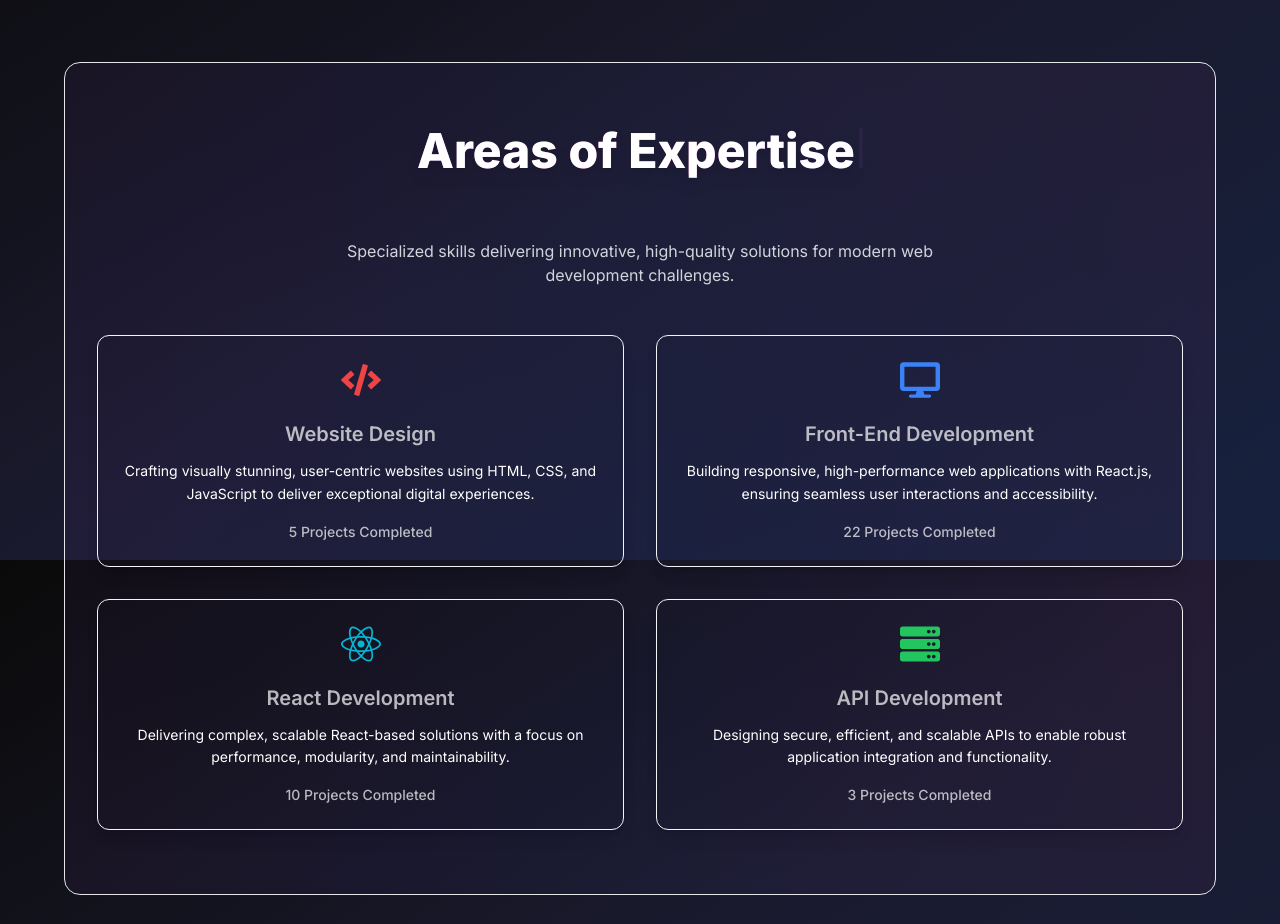
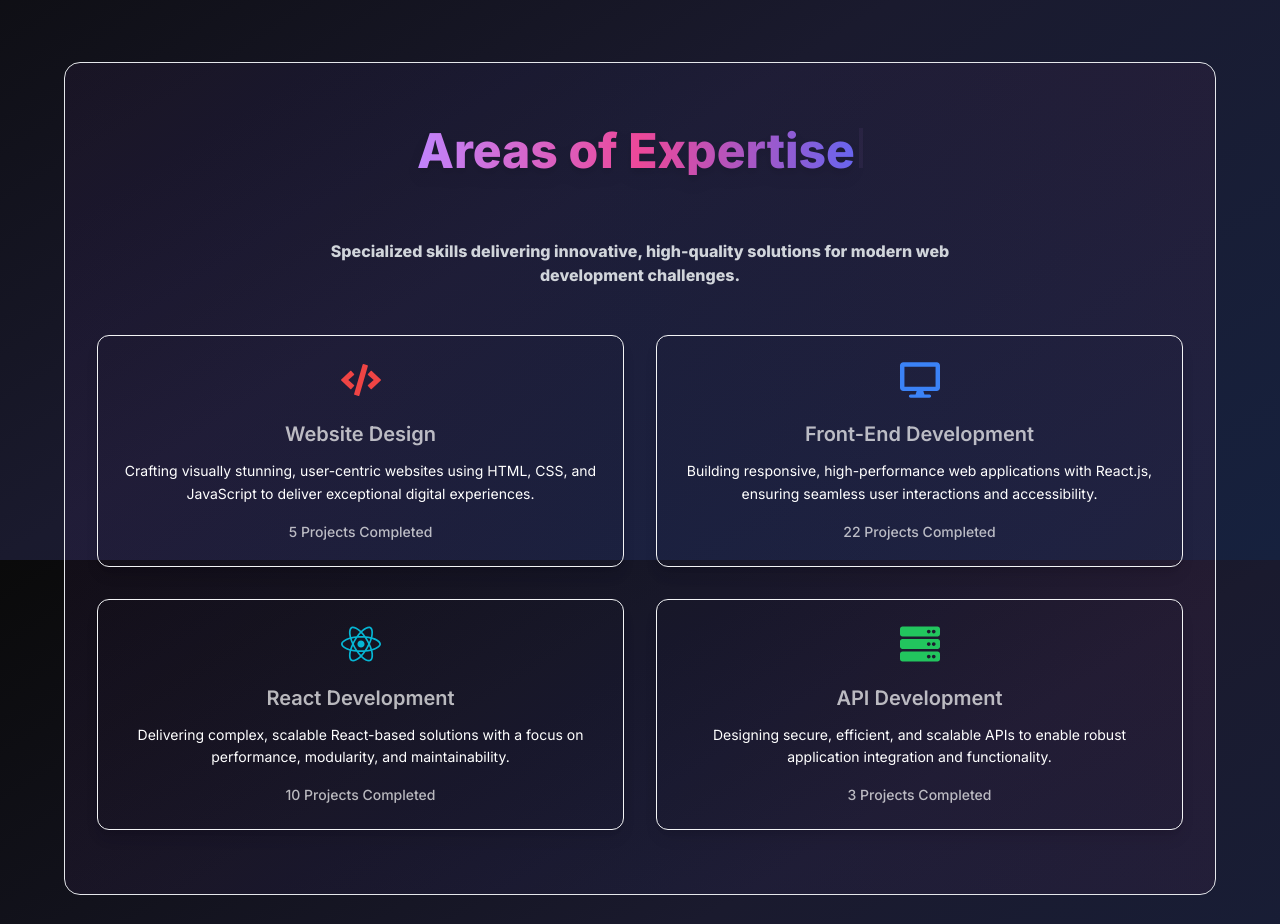
Before and after one commit to syedmurtjiz/Murtjiz-Next-Portfolio, a Next.js app: page / in a window 1280 px wide. Shown: the part 3440-4364 px from the top of the page. Built offline with nearby package versions, Linux system fonts and the light colour scheme; no server answers.

Commit message:
adjust the typewrite on main heading

```diff
--- a/src/components/Home/Specialization.js
+++ b/src/components/Home/Specialization.js
@@ -82,21 +82,19 @@
       <div className="hidden lg:block absolute inset-0 bg-gradient-to-r from-purple-500/5 via-indigo-500/5 to-pink-500/5 rounded-2xl"></div>
 
       <div className="relative z-10">
+        <div className="text-center mb-12">
                                 <motion.div
-          initial={{ opacity: 0, y: -30 }}
+                                  initial={{ opacity: 0, y: 20 }}
                                   animate={{ opacity: 1, y: 0 }}
-          transition={{ duration: 0.7, ease: 'easeOut' }}
-          className="text-center mb-12"
+                                  transition={{ duration: 0.5 }}
+                                  className="text-3xl font-extrabold text-white sm:text-4xl"
                                 >
-          <TypewriterText
-            text="Areas of Expertise"
-            id="specializations-heading"
-            className="text-3xl font-extrabold text-white sm:text-4xl"
-          />
+                                  <TypewriterText text="Areas of Expertise" id="specializations-heading" />
                                   <p className="mt-3 max-w-2xl mx-auto text-gray-300 sm:mt-4 text-sm sm:text-base">
                                   Specialized skills delivering innovative, high-quality solutions for modern web development challenges.
                                   </p>
                                 </motion.div>
+                              </div>
 
         <motion.div
           className="grid grid-cols-1 md:grid-cols-2 gap-8"
```
Lines whose indentation alone changed are shown as unchanged.
